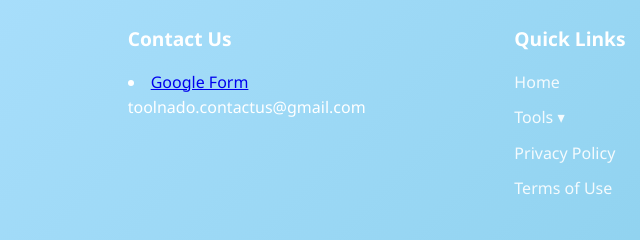
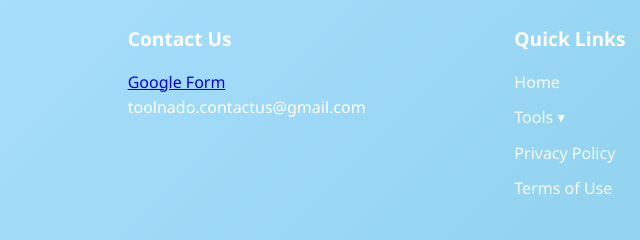
Before and after one commit to Veins04/Toolnado, a plain HTML site: page index.html in a window 1280 px wide. Shown: the part 5064-5304 px from the top of the page, 319-959 px from the left. Drawn offline with Linux system fonts and the light colour scheme.

Commit message:
Update index.html

```diff
--- a/index.html
+++ b/index.html
@@ -864,7 +864,7 @@
             </div>
             <div class="footer-links">
                 <h3>Contact Us</h3>
-                 <li><a href="https://docs.google.com/forms/d/e/1FAIpQLSdBWTkAjTo6CwoGOTuNtPzZeRnJUH9BtMprtPUYTlYGZbLv2w/viewform?usp=dialog">Google Form</a></li>
+                 <p><a href="https://docs.google.com/forms/d/e/1FAIpQLSdBWTkAjTo6CwoGOTuNtPzZeRnJUH9BtMprtPUYTlYGZbLv2w/viewform?usp=dialog">Google Form</a></p>
                 <p>toolnado.contactus@gmail.com</p>
             </div>
                 <div class="footer-links">
```
